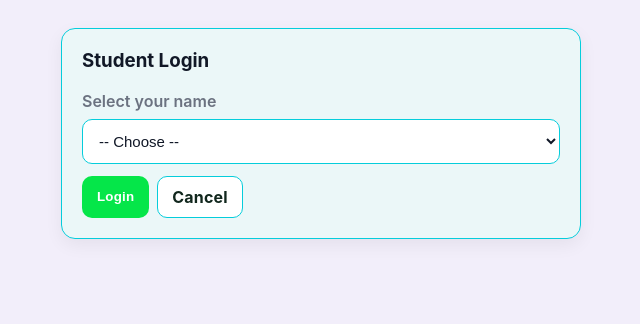
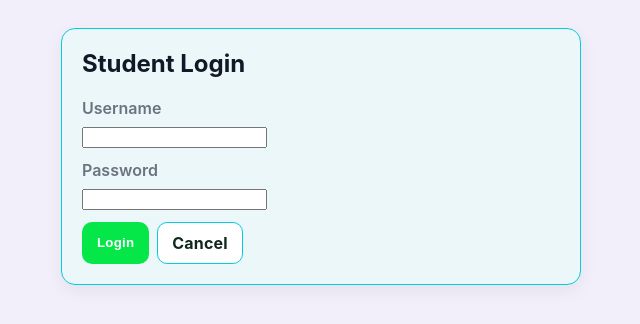
Before and after one commit to bhagyashrikapgate164/labguard-minor-project, a PHP site: page /login_student.php in a window 1280 px wide. Shown: the part 57-381 px from the top of the page, without its empty margins (319-959 px from the left). Run offline with PHP 8.4, Linux system fonts and the light colour scheme; data that the repository does not hold is empty.

Commit message:
student login syntax

```diff
--- a/login_student.php
+++ b/login_student.php
@@ -2,33 +2,40 @@
 require_once __DIR__ . '/includes/auth.php';
 $conn = get_mysqli_connection();
 
-
+$error = '';
 
 if ($_SERVER['REQUEST_METHOD'] === 'POST') {
-	$student_id = isset($_POST['student_id']) ? (int)$_POST['student_id'] : 0;
-	$stmt = $conn->prepare('SELECT id, full_name FROM student WHERE id = ?');
-	$stmt->bind_param('i', $student_id);
+    $username = trim($_POST['username']);
+    $password = $_POST['password'];
+
+    if ($username && $password) {
+        $stmt = $conn->prepare("SELECT id, full_name, password FROM student WHERE username = ?");
+        $stmt->bind_param("s", $username);
         $stmt->execute();
-	$stmt->bind_result($id, $full_name);
-	$found = $stmt->fetch();
+        $stmt->store_result();
+
+        if ($stmt->num_rows === 1) {
+            $stmt->bind_result($id, $full_name, $hashed_password);
+            $found=$stmt->fetch();
 			$stmt->close();
-	if ($found) {
-		$_SESSION['student'] = ['id' => $id, 'full_name' => $full_name];
-	    header('Location:student_dashboard.php');
+
+            if ($password === $hashed_password || password_verify($password, $hashed_password)) {
+                // Login success
+                $_SESSION['student_id'] = $id;
+                $_SESSION['student_name'] = $full_name;
+				$_SESSION['student'] = ['password' => $password, 'full_name' => $full_name];
+                header("Location: student_dashboard.php");
                 exit;
             } else {
-		$error = 'Invalid selection';
+                $error = "Invalid password!";
             }
-
+        } else {
+            $error = "Student not found!";
         }
-
-$student = [];
-$res = $conn->query('SELECT id, full_name FROM student ORDER BY full_name');
-if ($res) {
-	$student = $res->fetch_all(MYSQLI_ASSOC);
+        } else {
+        $error = "Please enter both username and password!";
     }
-
-
+}
 ?>
 
 
@@ -41,29 +48,28 @@ if ($res) {
 	<title>Student Login</title>
 	<link rel="stylesheet" href="assets/css/style.css" />
 	<link rel="stylesheet" href="https://cdnjs.cloudflare.com/ajax/libs/font-awesome/6.5.2/css/all.min.css">
+
 </head>
 
 <body style="background-color: #f2eefaff;">
 	<?php render_navbar(); ?>
 	<div class="container">
 		<div class="card" style="max-width:520px; margin:24px auto;">
-			<h3 style="margin-top:0;">Student Login</h3>
+			<h2 style="margin-top:0; ">Student Login</h2>
 			<?php if (!empty($error)): ?><p style="color:#b00020; margin-top:0;"><?= htmlspecialchars($error) ?></p><?php endif; ?>
+
     <form method="post">
-				<label class="label" for="student_id">Select your name</label>
-				<select name="student_id" id="student_id" required>
-					<option value="">-- Choose --</option>
-					<?php foreach ($student as $s): ?>
-						<option value="<?= (int)$s['id'] ?>"><?= htmlspecialchars($s['full_name']) ?></option>
-					<?php endforeach; ?>
-				</select>
+        <label class="label" for="username">Username</label>
+        <input type="text" name="username" id="username" required>
+
+        <label class="label" for="password" style="margin-top:12px;">Password</label>
+        <input type="password" name="password" id="password" required>
+
         <div style="margin-top:12px; display:flex; gap:8px;">
             <button class="btn" type="submit">Login</button>
             <a class="btn secondary" href="index.php">Cancel</a>
         </div>
     </form>
-		</div>
-	</div>
+
 	</body>
-
 	</html>
```
Also changed, not shown: uploads/report_1758524841_7369a120.jpg (added), uploads/report_1758525121_c0ff7181.jpg (added), uploads/report_1758526964_3f48cca9.png (added). Lines whose indentation alone changed are shown as unchanged.
